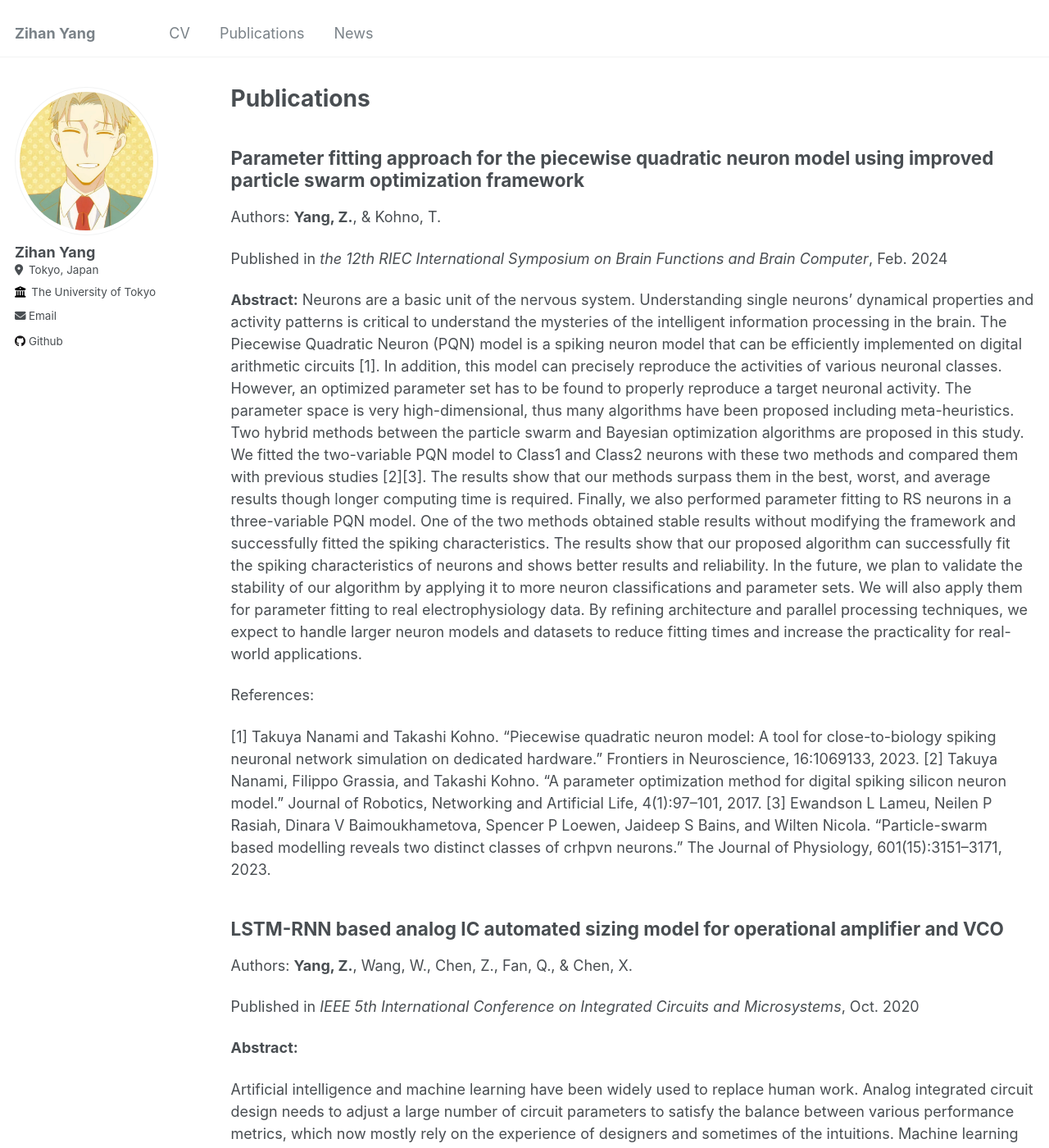
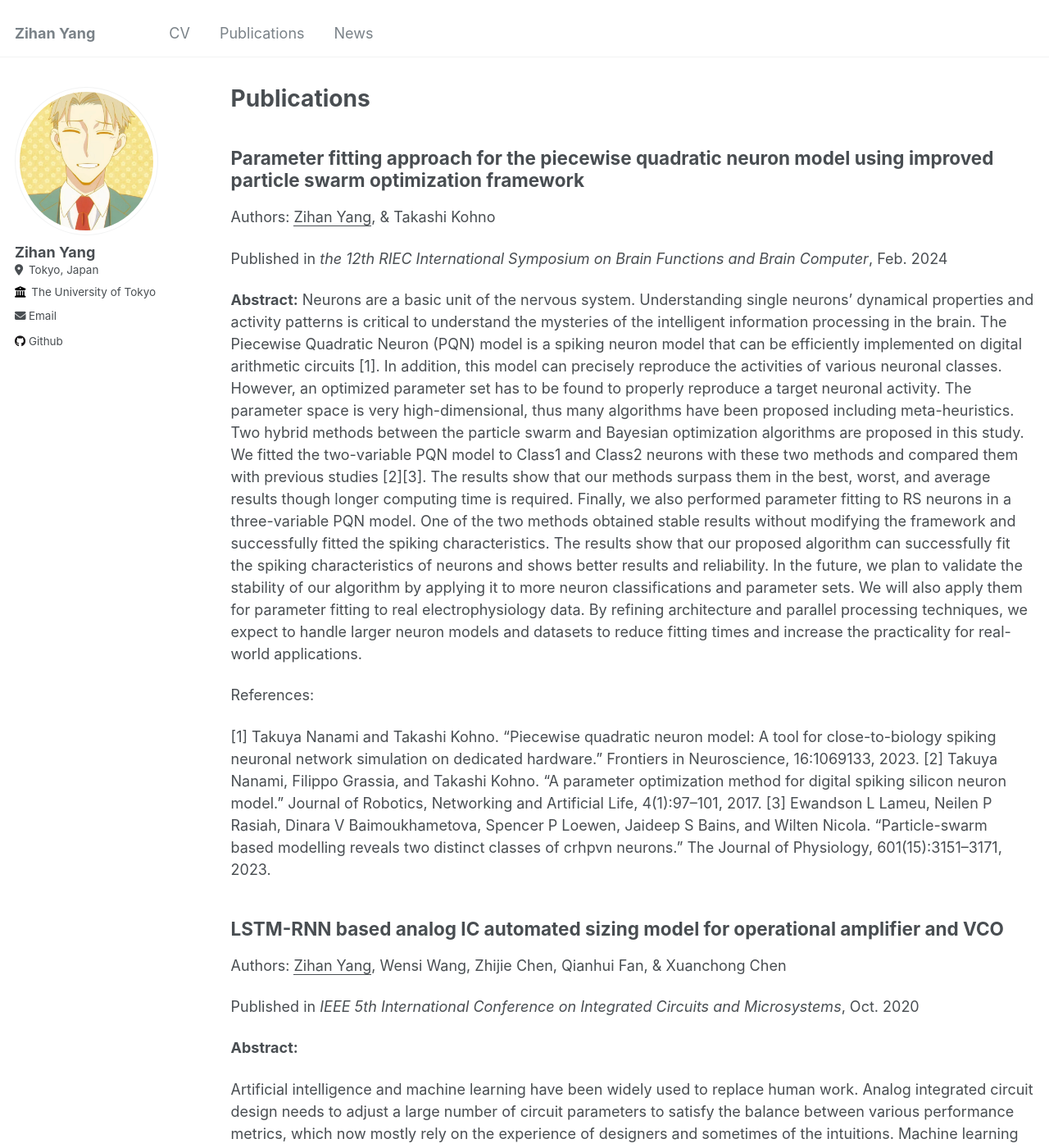
Before and after one commit to azukan/ZihanYang, a Jekyll site: the page built from _pages/publications.md, in a window 1280 px wide and 1400 px high. Shown: the whole window at 82% size. Built offline with Jekyll 4.4.1, drawn with Linux system fonts in a browser that asks for light colours.

Commit message:
Update publications.md

```diff
--- a/_pages/publications.md
+++ b/_pages/publications.md
@@ -6,7 +6,7 @@ author_profile: true
 ---
 
 ## Parameter fitting approach for the piecewise quadratic neuron model using improved particle swarm optimization framework ##
-Authors: **Yang, Z.**, & Kohno, T.
+Authors: <ins>Zihan Yang</ins>, & Takashi Kohno
 
 Published in _the 12th RIEC International Symposium on Brain Functions and Brain Computer_, Feb. 2024
 
@@ -22,7 +22,7 @@ References:
 
 ## LSTM-RNN based analog IC automated sizing model for operational amplifier and VCO ##
 
-Authors: **Yang, Z.**, Wang, W., Chen, Z., Fan, Q., & Chen, X.
+Authors: <ins>Zihan Yang</ins>, Wensi Wang, Zhijie Chen, Qianhui Fan, & Xuanchong Chen
 
 Published in _IEEE 5th International Conference on Integrated Circuits and Microsystems_, Oct. 2020
 
```
